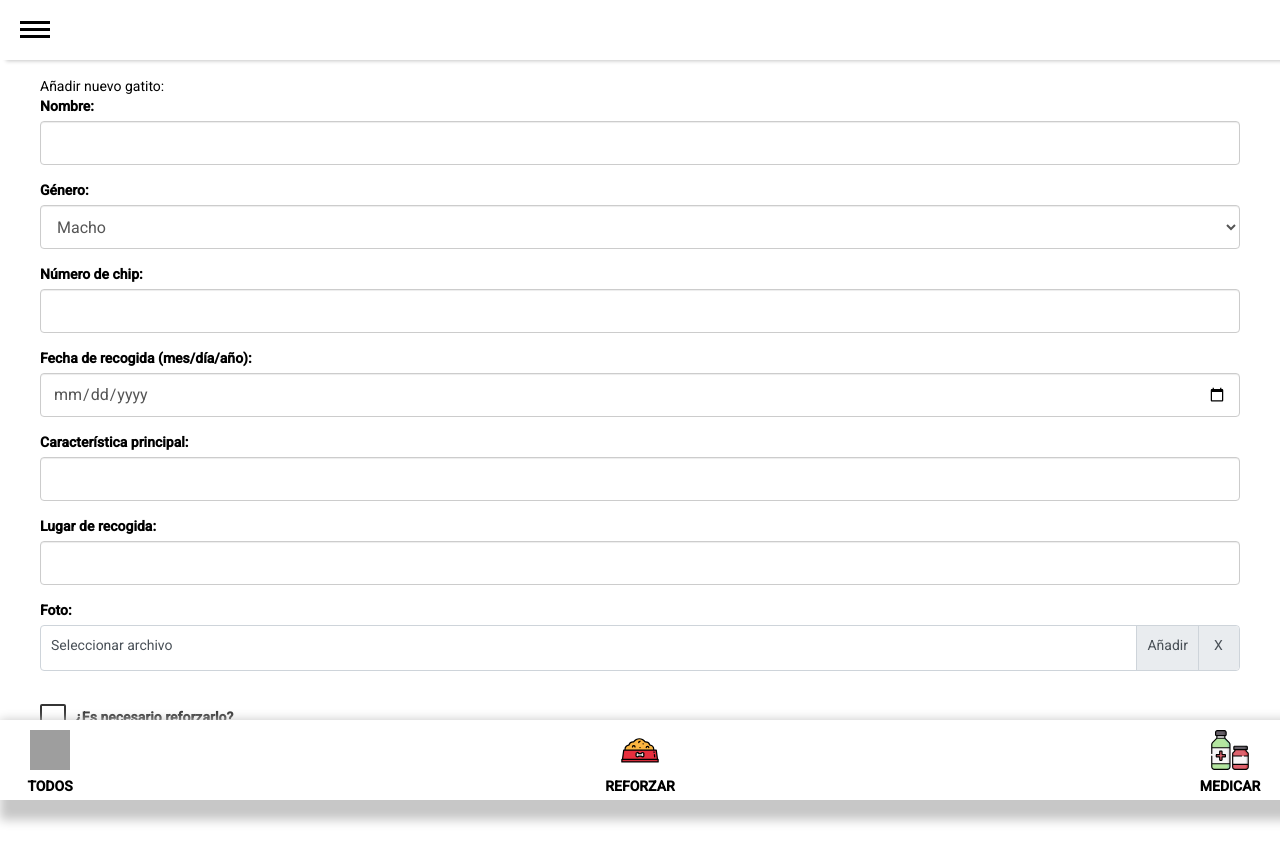
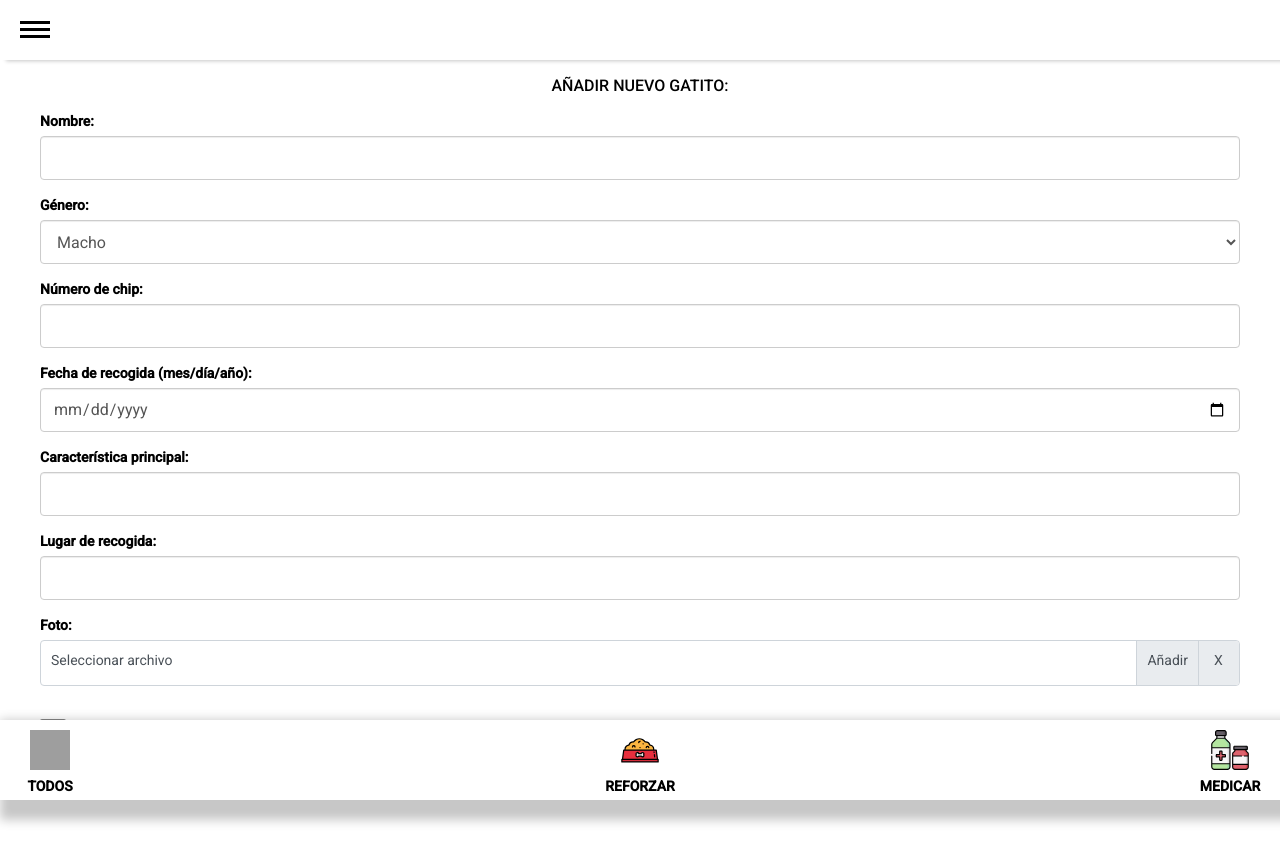
Before and after one commit to BrezoLarsen/animalShelter, an Angular app: page /newCatForm in a window 1280 px wide. Shown: the top 862 px of the page. Built offline with nearby package versions, Linux system fonts and the light colour scheme; grey boxes are pictures that could not be loaded.

Commit message:
New cat form development

```diff
--- a/src/app/cats/new-cat-form.component.html
+++ b/src/app/cats/new-cat-form.component.html
@@ -56,7 +56,7 @@
             </label>
         </div>
         <div class="form-group">
-            <label class="c-checkbox">¿Es necesario medicar?
+            <label class="c-checkbox">¿Es necesario medicarlo?
                 <input type="checkbox" ([ngModel])="isSick">
                 <span class="c-checkbox__checkmark"></span>
             </label>
@@ -64,8 +64,12 @@
     </div>
     <div class="c-add-cat-form__row" *ngIf="isSick">
         <div class="form-group">
-            <label for="medicalDosis">Medicamento y dosis:</label>
-            <input type="text" class="form-control" id="medicalDosis" required [(ngModel)]="medicalDosis" name="Medicamento y dosis">
+            <label for="medicineName">Medicamento:</label>
+            <input type="text" class="form-control" id="medicineName" required [(ngModel)]="medicineName" name="Nombre del medicamento">
+        </div>
+        <div class="form-group">
+            <label for="medicineDose">Dosis:</label>
+            <input type="text" class="form-control" id="medicineDose" required [(ngModel)]="medicineDose" name="Dosis del medicamento">
         </div>
     </div>
 </div>
--- a/src/app/cats/new-cat-form.component.scss
+++ b/src/app/cats/new-cat-form.component.scss
@@ -1,4 +1,11 @@
 .c-add-cat-form {
+    &__title {
+        font-weight: 500;
+        font-size: 16px;
+        text-transform: uppercase;
+        text-align: center;
+        margin-bottom: 15px;
+    }
     &__checkboxes {
         padding-top: 20px;
     }
--- a/src/app/cats/new-cat-form.component.ts
+++ b/src/app/cats/new-cat-form.component.ts
@@ -17,8 +17,9 @@ export class NewCatFormComponent implements OnInit {
   public captureZone: string;
   public imageUrl?: string;
   public imageUrlText: string = "Seleccionar archivo";
-  public isSick: boolean = false;
-  public medicalDosis: string;
+  public isSick: boolean;
+  public medicineName: string;
+  public medicineDose: string;
   public isWeak: boolean = false;
 
   constructor() { }
```
